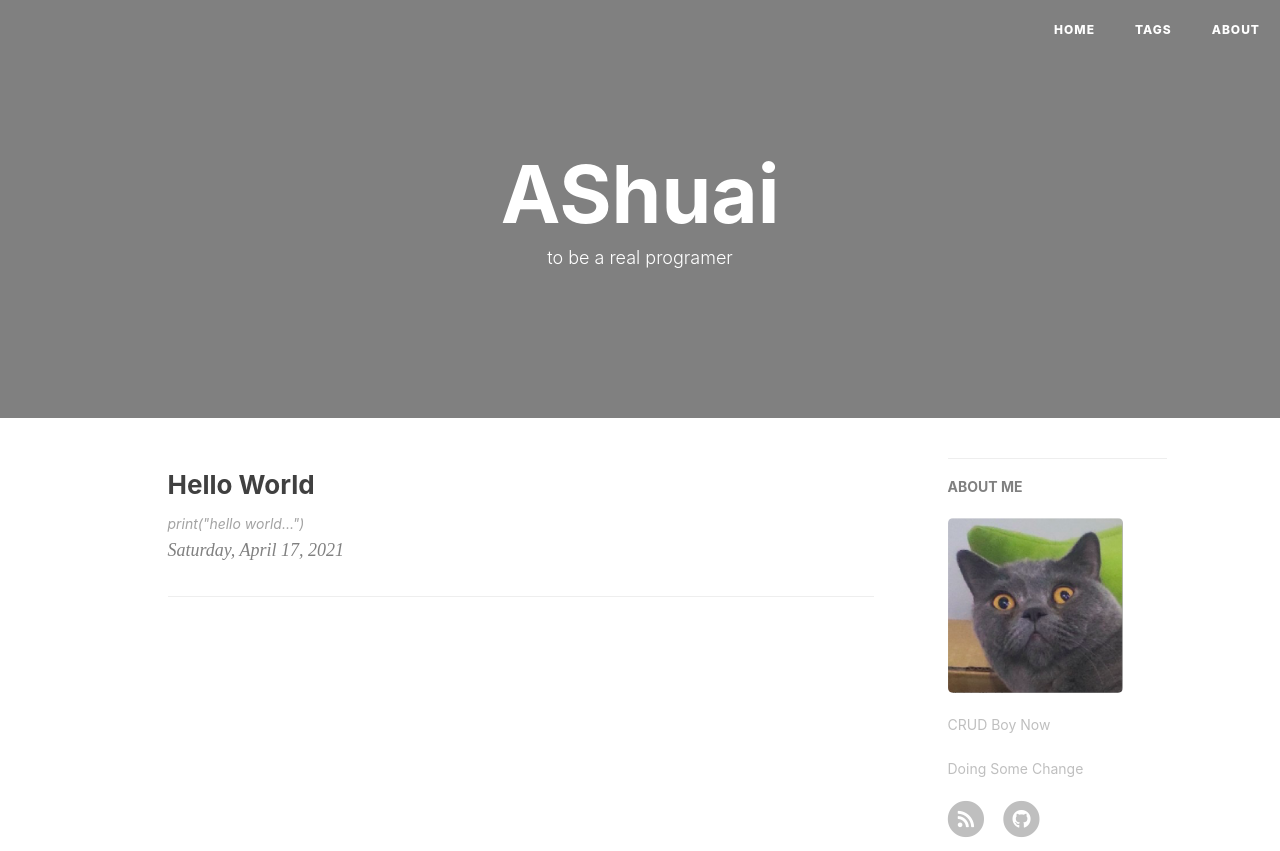
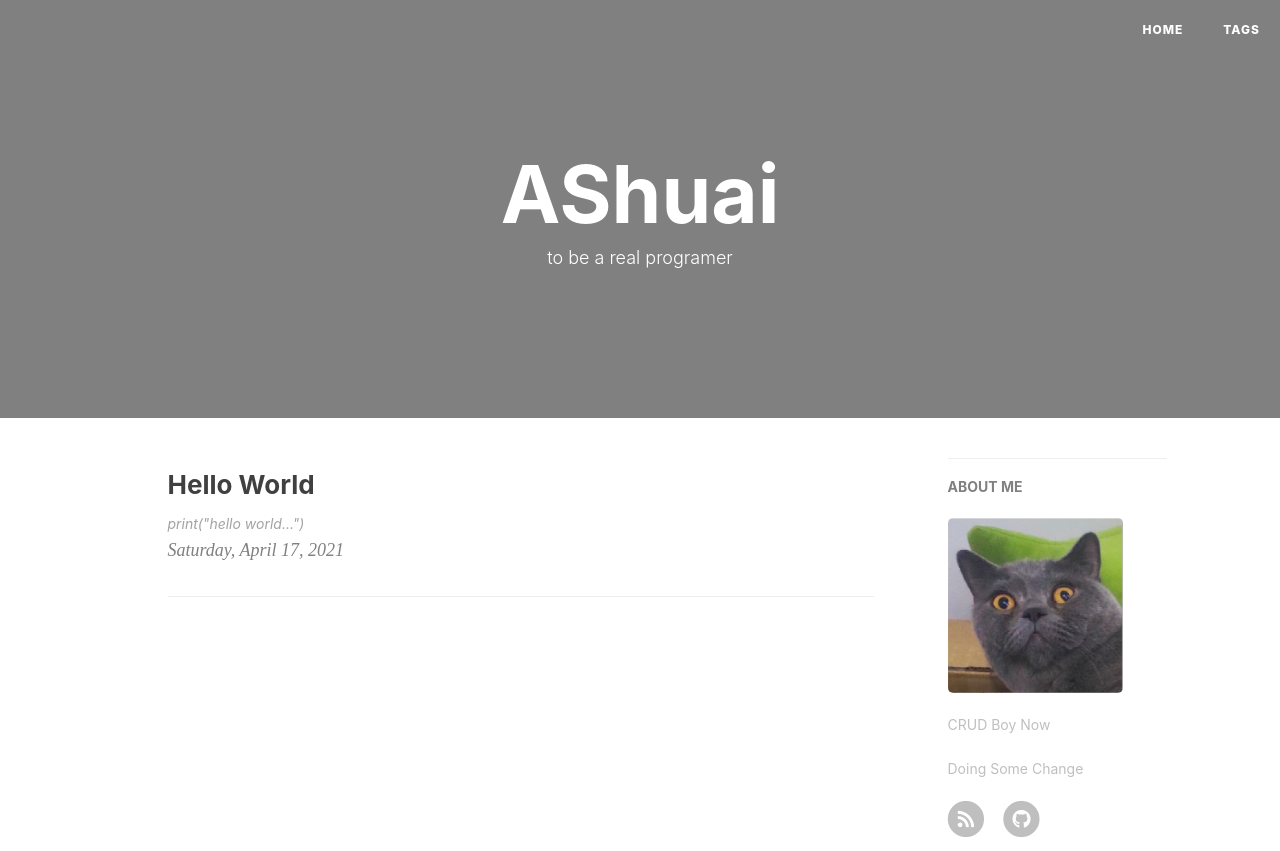
Before and after one commit to aaashuai/aaashuai.github.io, a plain HTML site: page index.html in a window 1280 px wide. Shown: the top 851 px of the page. Drawn offline with nearby package versions, Linux system fonts and the light colour scheme.

Commit message:
rebuilding site 2021年 4月17日 星期六 10时27分16秒 CST

```diff
--- a/index.html
+++ b/index.html
@@ -99,8 +99,6 @@
 
 
                         <li><a href="/tags">Tags</a></li>
-
-                        <li><a href="/about">About</a></li>
 
 
 
```
Also changed, not shown: 404.html (+0 -2 lines), categories/index.html (+0 -2 lines), post/hello-world/index.html (+0 -2 lines), post/index.html (+0 -2 lines), tags/index.html (+0 -2 lines).
